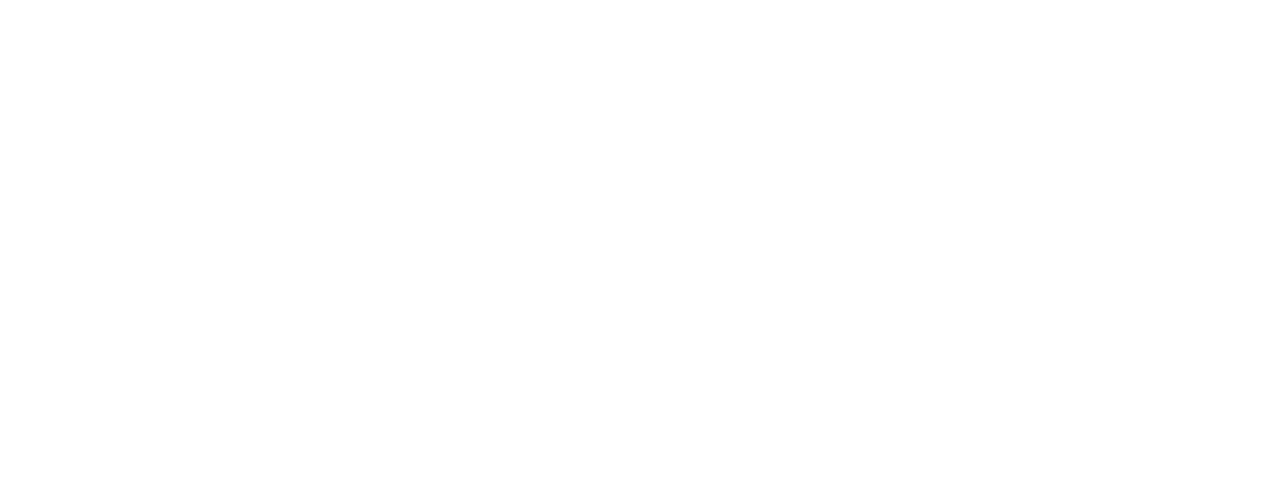
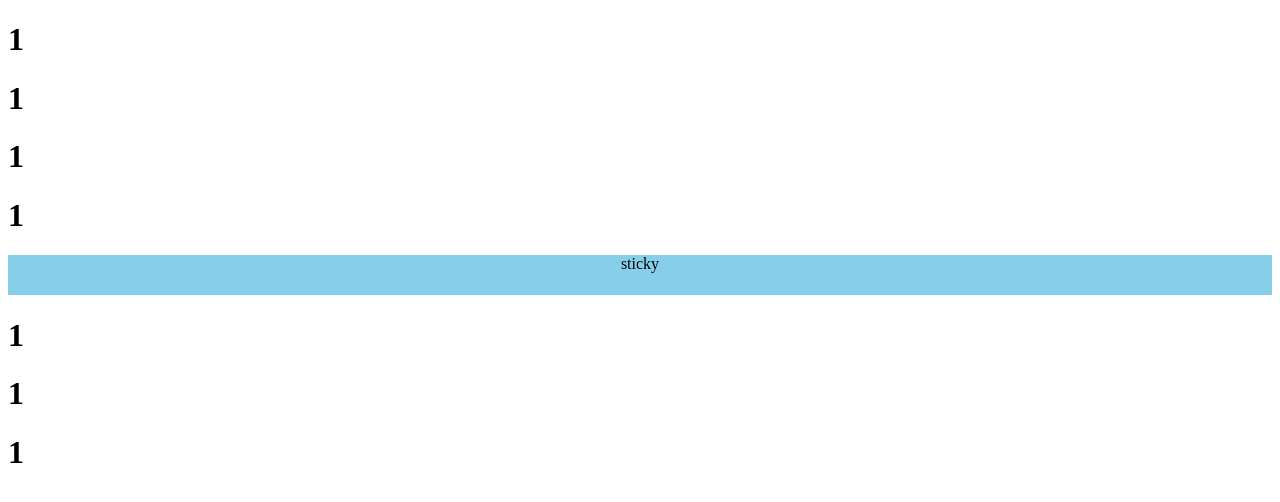
Before and after one commit to yzlvbk/sipke-vue-ui, a Vue app: page /#/sticky in a window 1280 px wide. Before the commit this address had no page. Shown: the top 502 px of the page. Built offline with nearby package versions, Linux system fonts and the light colour scheme.

Commit message:
完成sticky组件

```diff
--- /dev/null
+++ b/src/packages/sticky/Stickt.vue
@@ -0,0 +1,70 @@
+<template>
+  <div class="sticky-wrapper" ref="stickyWrapRef">
+    <div class="s-sticky" ref="stickyRef" :class="{sticky}">
+      <slot></slot>
+    </div>
+  </div>
+</template>
+
+<script lang="ts">
+import { defineComponent, onMounted, onUnmounted, ref } from 'vue'
+
+export default defineComponent({
+  name: 'sSticky',
+  props: {
+    distance: {
+      type: Number,
+      default: 0
+    }
+  },
+  setup(props) {
+    const stickyRef = ref(null)
+    const stickyWrapRef = ref(null)
+    const sticky = ref(false)
+    const topDistance = ref(0)
+
+    onMounted(() => {
+      let { top } = stickyRef.value.getBoundingClientRect()
+      topDistance.value = top + window.scrollY
+      window.addEventListener('scroll', scrollHandle)
+    })
+
+    const scrollHandle = () => {
+      if (window.scrollY > topDistance.value - props.distance) {
+        let { width, height, left } = stickyRef.value.getBoundingClientRect()
+        stickyWrapRef.value.style.width = width + 'px'
+        stickyWrapRef.value.style.height = height + 'px'
+        stickyRef.value.style.width = width + 'px'
+        stickyRef.value.style.height = height + 'px'
+        stickyRef.value.style.top = props.distance + 'px'
+        stickyRef.value.style.left = left + 'px'
+        sticky.value = true
+      } else {
+        sticky.value = false
+      }
+    }
+
+    onUnmounted(() => {
+      window.removeEventListener('scroll', scrollHandle)
+    })
+
+    return { stickyRef, stickyWrapRef, sticky }
+  }
+})
+</script>
+
+<style lang="scss" scoped>
+.sticky-wrapper {
+  width: 100%;
+  > .s-sticky {
+    width: 100%;
+    height: 100%;
+    &.sticky {
+      position: fixed;
+      top: 0;
+      left: 0;
+      z-index: 100;
+    }
+  }
+}
+</style>
--- /dev/null
+++ b/src/pages/StickyPage.vue
@@ -0,0 +1,30 @@
+<template>
+  <div style="height: 1000px;">
+    <h1>1</h1>
+    <h1>1</h1>
+    <h1>1</h1>
+    <h1>1</h1>
+    <s-sticky :distance="20">
+      <div style="text-align: center; background: skyblue; height: 40px;">sticky</div>
+    </s-sticky>
+    <h1>1</h1>
+    <h1>1</h1>
+    <h1>1</h1>
+  </div>
+</template>
+
+<script lang="ts">
+import { defineComponent } from 'vue'
+import sSticky from '../packages/sticky/Stickt.vue'
+export default defineComponent({
+  setup() {
+
+
+    return {}
+  },
+  components: { sSticky }
+})
+</script>
+
+<style scoped>
+</style>
--- a/src/router.ts
+++ b/src/router.ts
@@ -12,6 +12,7 @@
 import SpreadPage from './pages/SpreadPage.vue'
 import CollapsePage from './pages/CollapsePage.vue'
 import WaterfullPage from './pages/WaterfullPage.vue'
+import StickyPage from './pages/StickyPage.vue'
 const history = createWebHashHistory()
 
 export const router = createRouter({
@@ -29,6 +30,7 @@
     { path: '/container', component: ContainerPage },
     { path: '/spread', component: SpreadPage },
     { path: '/collapse', component: CollapsePage },
-    { path: '/waterfull', component: WaterfullPage }
+    { path: '/waterfull', component: WaterfullPage },
+    { path: '/sticky', component: StickyPage }
   ]
 })
```
